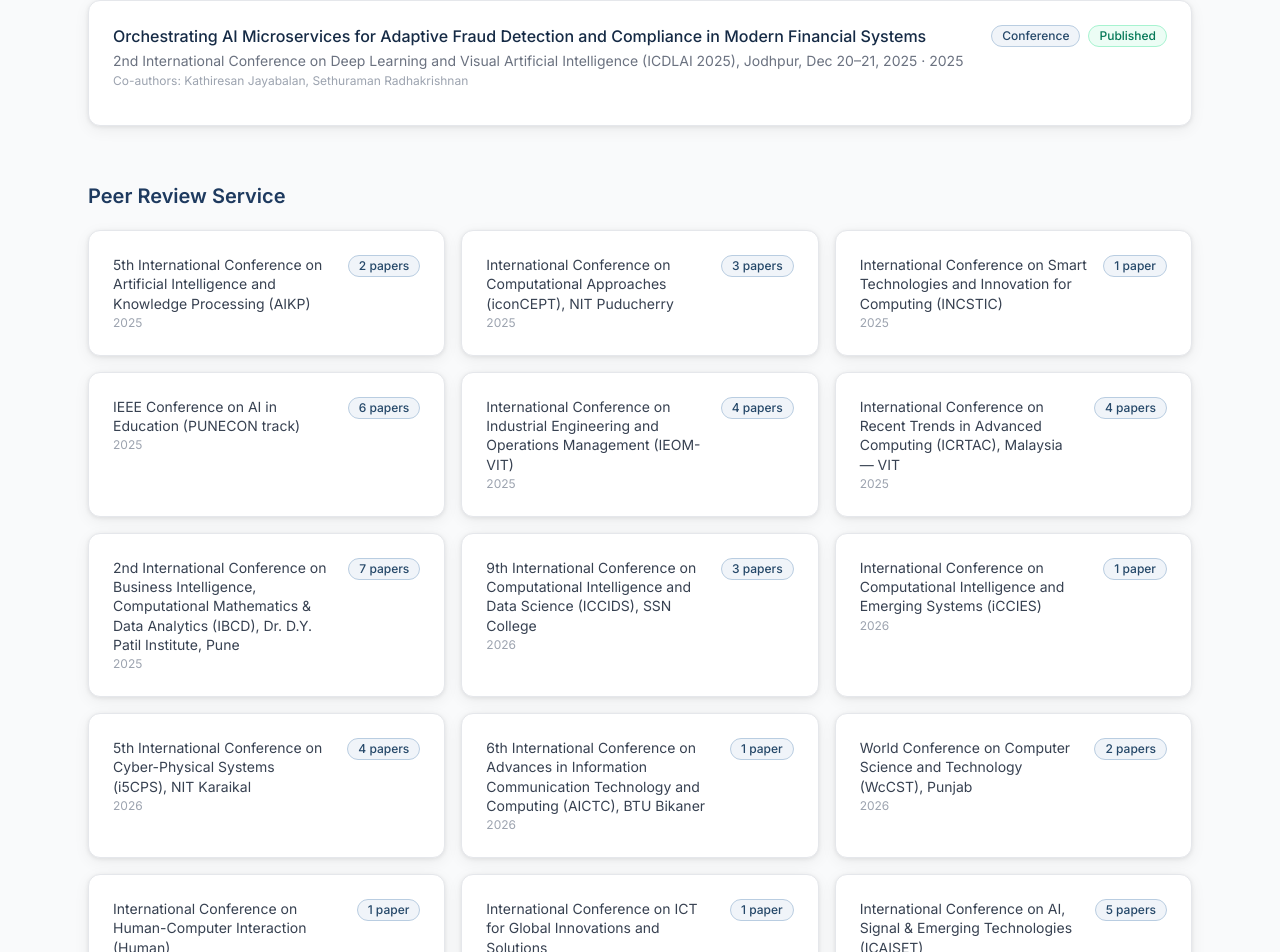
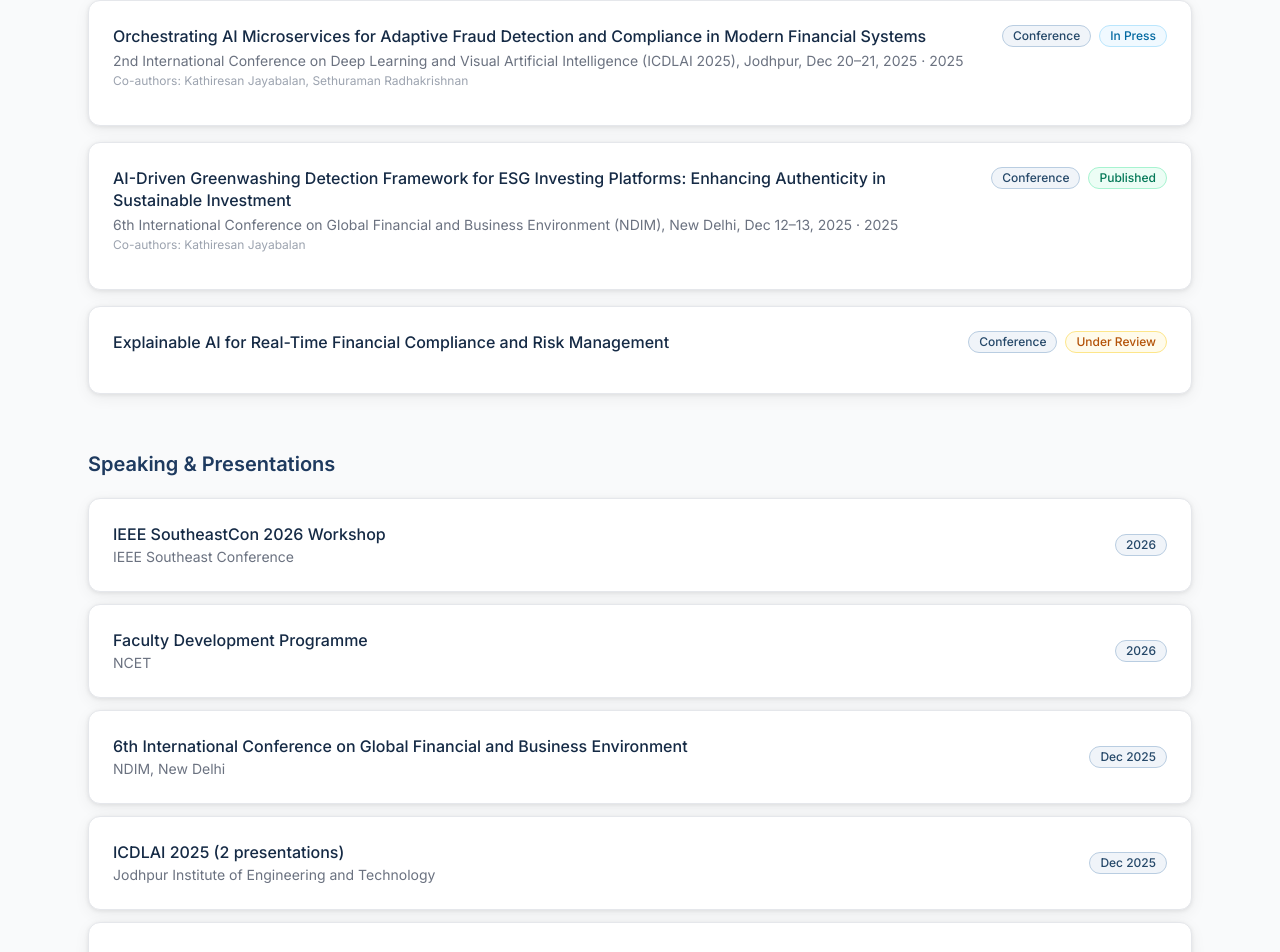
Before and after one commit to sankaranainar-p/my-site, a React (Vite) app: page /research in a window 1280 px wide. Shown: the part 1362-2314 px from the top of the page. Built offline with nearby package versions, Linux system fonts and the light colour scheme.

Commit message:
feat: update research page and home stats
- Home: bump Publications stat to 7+
- Research: add Greenwashing/ESG and Explainable AI papers
- Research: change ICDLAI 2025 papers status from Published to In Press
- Research: add Speaking & Presentations section (6 entries)

```diff
--- a/src/pages/Home.jsx
+++ b/src/pages/Home.jsx
@@ -29,7 +29,7 @@ const credentials = [
 ]
 
 const highlights = [
-  { label: 'Publications', value: '3' },
+  { label: 'Publications', value: '7+' },
   { label: 'Conference Talks', value: '15+' },
   { label: 'Peer Reviews', value: '40+' },
   { label: 'Years in Engineering', value: '15+' },
--- a/src/pages/Research.jsx
+++ b/src/pages/Research.jsx
@@ -49,7 +49,7 @@ const publications = [
     venue: '2nd International Conference on Deep Learning and Visual Artificial Intelligence (ICDLAI 2025), Jodhpur Institute of Engineering and Technology, Dec 20–21, 2025',
     year: '2025',
     type: 'Conference',
-    status: 'Published',
+    status: 'In Press',
     doi: null,
   },
   {
@@ -57,9 +57,26 @@ const publications = [
     venue: '2nd International Conference on Deep Learning and Visual Artificial Intelligence (ICDLAI 2025), Jodhpur, Dec 20–21, 2025',
     year: '2025',
     type: 'Conference',
+    status: 'In Press',
+    doi: null,
+    coAuthors: 'Kathiresan Jayabalan, Sethuraman Radhakrishnan',
+  },
+  {
+    title: 'AI-Driven Greenwashing Detection Framework for ESG Investing Platforms: Enhancing Authenticity in Sustainable Investment',
+    venue: '6th International Conference on Global Financial and Business Environment (NDIM), New Delhi, Dec 12–13, 2025',
+    year: '2025',
+    type: 'Conference',
     status: 'Published',
     doi: null,
-    coAuthors: 'Kathiresan Jayabalan, Sethuraman Radhakrishnan',
+    coAuthors: 'Kathiresan Jayabalan',
+  },
+  {
+    title: 'Explainable AI for Real-Time Financial Compliance and Risk Management',
+    venue: '',
+    year: '2025',
+    type: 'Conference',
+    status: 'Under Review',
+    doi: null,
   },
 ]
 
@@ -83,8 +100,18 @@ const reviews = [
 
 const statusColor = {
   Published:      'bg-emerald-50 text-emerald-700 border-emerald-200',
+  'In Press':     'bg-sky-50 text-sky-700 border-sky-200',
   'Under Review': 'bg-amber-50 text-amber-700 border-amber-200',
 }
+
+const talks = [
+  { title: 'IEEE SoutheastCon 2026 Workshop', venue: 'IEEE Southeast Conference', year: '2026' },
+  { title: 'Faculty Development Programme', venue: 'NCET', year: '2026' },
+  { title: '6th International Conference on Global Financial and Business Environment', venue: 'NDIM, New Delhi', year: 'Dec 2025' },
+  { title: 'ICDLAI 2025 (2 presentations)', venue: 'Jodhpur Institute of Engineering and Technology', year: 'Dec 2025' },
+  { title: 'ICESC 2025', venue: 'Hindusthan Institute of Technology, Coimbatore', year: 'Sep 2025' },
+  { title: 'ICUIS 2025 / IEEE PUNECON 2025', venue: 'IEEE', year: '2025' },
+]
 
 export default function Research() {
   return (
@@ -162,6 +189,20 @@ export default function Research() {
         ))}
       </div>
 
+      {/* Speaking */}
+      <h2 className="text-xl font-semibold text-navy-800 mb-5">Speaking &amp; Presentations</h2>
+      <div className="space-y-3 mb-14">
+        {talks.map(({ title, venue, year }) => (
+          <div key={title} className="card flex flex-wrap items-center justify-between gap-3">
+            <div className="flex-1 min-w-0">
+              <h3 className="font-medium text-navy-900 leading-snug">{title}</h3>
+              <p className="text-sm text-gray-500 mt-0.5">{venue}</p>
+            </div>
+            <span className="badge shrink-0">{year}</span>
+          </div>
+        ))}
+      </div>
+
       {/* Peer Reviews */}
       <h2 className="text-xl font-semibold text-navy-800 mb-5">Peer Review Service</h2>
       <div className="grid sm:grid-cols-2 lg:grid-cols-3 gap-4">
```
